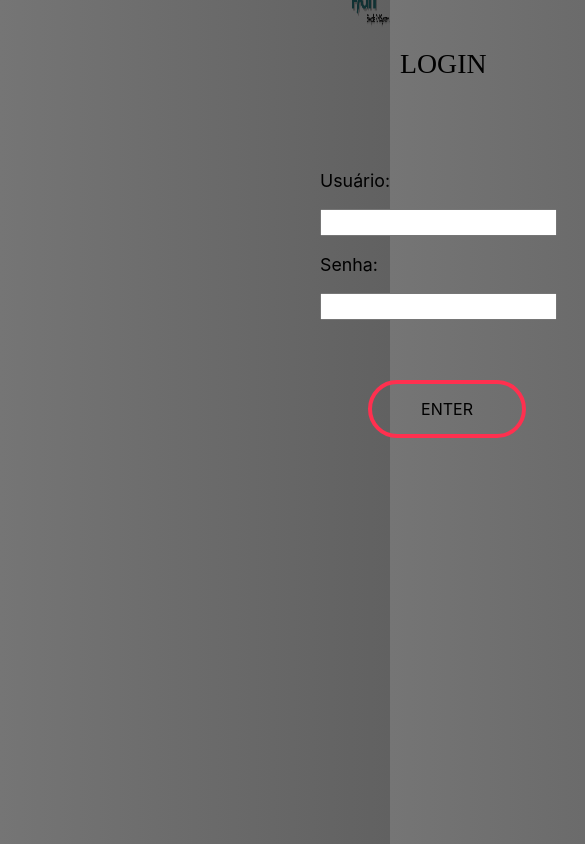
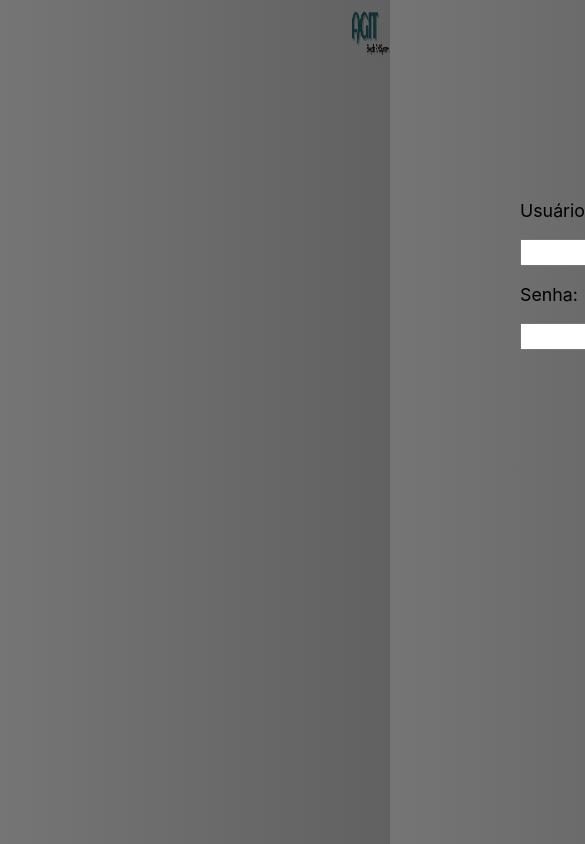
Before and after one commit to EvaristoGabriel/SistemaRH, a React (Create React App) app: page / in a window 390 px wide. Shown: the top 844 px of the page, 585 px wide, since content can reach past the window. Built offline with nearby package versions, Linux system fonts and the light colour scheme; a web font is replaced by a local one.

Commit message:
ajustando responsividade

```diff
--- a/src/App.css
+++ b/src/App.css
@@ -15,6 +15,9 @@ body {
 
 @media(max-width:2000px){
   section{
-    width: 800px;
+    width: 1300px;
+    margin-left: auto;
+    margin-right: auto;
+
   }
 }
```
